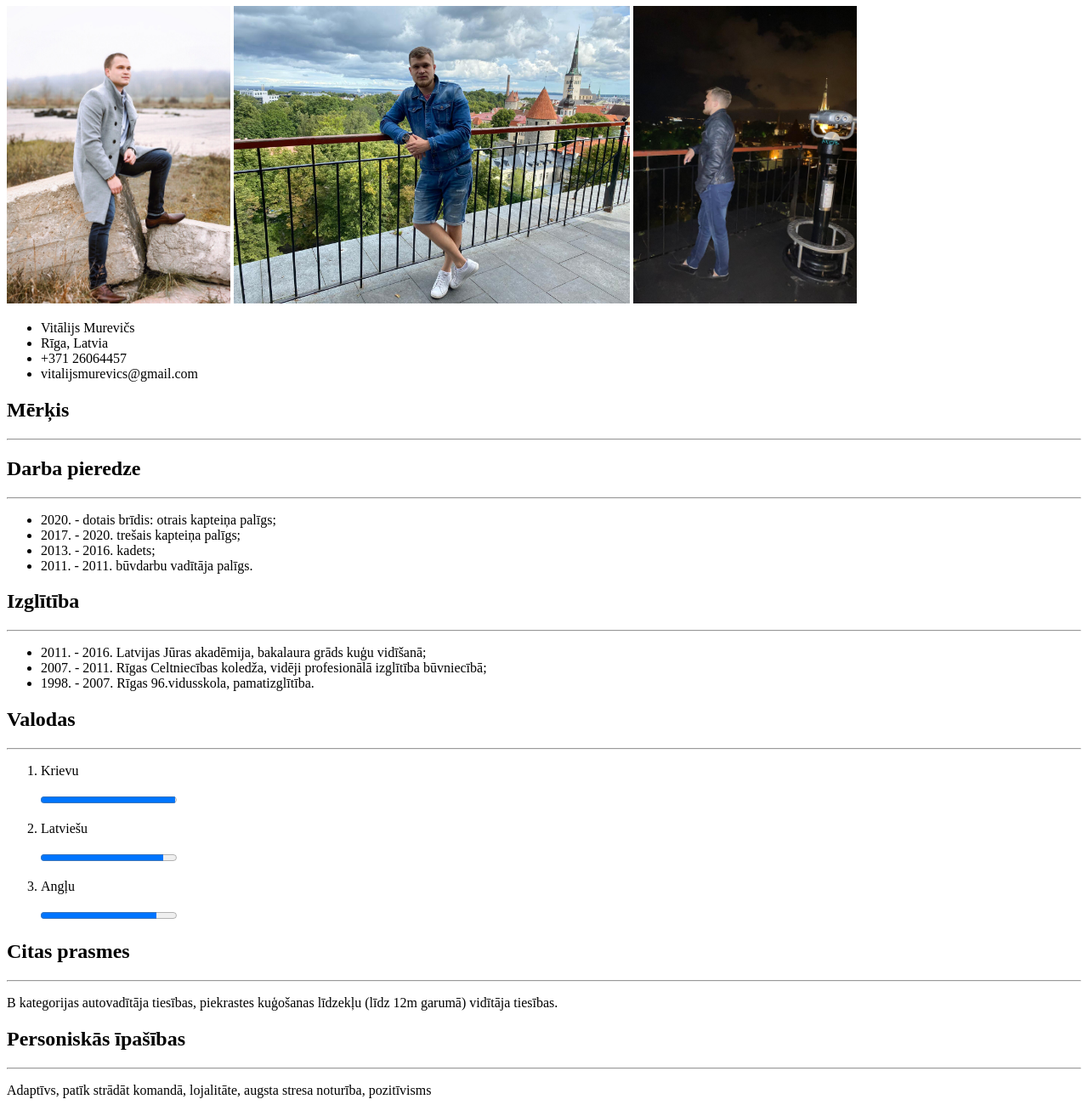
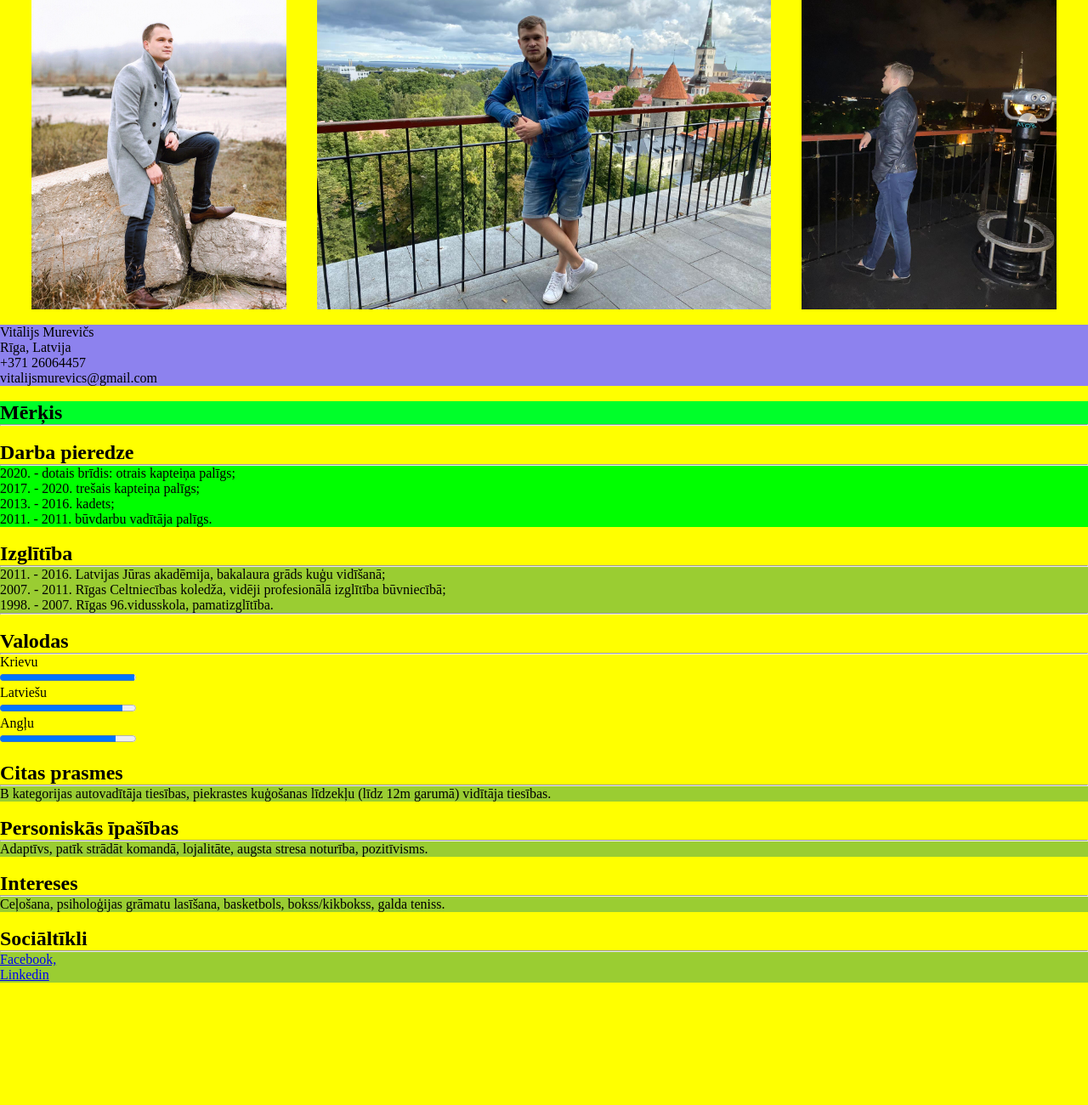
Before and after one commit to VitalyM-code/CV, a plain HTML site: page index.html in a window 1280 px wide. Shown: the part 73-1373 px from the top of the page at 85% size. After the commit the page ends 1247 px from the top, so only its background shows below. Drawn offline with Linux system fonts and the light colour scheme.

Commit message:
test2
test

```diff
--- a/index.html
+++ b/index.html
@@ -4,27 +4,31 @@
     <meta charset="UTF-8">
     <meta http-equiv="X-UA-Compatible" content="IE=edge">
     <meta name="viewport" content="width=device-width, initial-scale=1.0">
+    <link rel="stylesheet" href="style.css">
     <title>Curriculum Vitae</title>
 </head>
     <body>
         <h1>Curriculum Vitae</h1>
             <div class="photos">
-                <img src="img/cv1.jpeg"height="350">
-                <img src="img/cv2.JPG" height="350">
-                <img src="img/cv3.JPG" height="350">
+                <img src="img/cv1.jpeg">
+                <img src="img/cv2.JPG">
+                <img src="img/cv3.JPG">
             </div>
+            <br>
             <div class="info">
                 <ul>
                     <li>Vitālijs Murevičs</li>
-                    <li>Rīga, Latvia</li>
+                    <li>Rīga, Latvija</li>
                     <li>+371 26064457</li>
                     <li>vitalijsmurevics@gmail.com</li>
                 </ul>
             </div>
+            <br>
             <div class="merkis">
                 <h2>Mērķis</h2>
                 <hr>
             </div>
+            <br>
             <div class="darbs">
                 <h2>Darba pieredze</h2>
                 <hr>
@@ -35,6 +39,7 @@
                         <li>2011. - 2011. būvdarbu vadītāja palīgs.</li>
                     </ul>
             </div>
+            <br>
             <div class="izglitiba">
                 <h2>Izglītība</h2>
                 <hr>
@@ -43,7 +48,9 @@
                         <li>2007. - 2011.    Rīgas Celtniecības koledža, vidēji profesionālā izglītība būvniecībā;</li>
                         <li>1998. - 2007.    Rīgas 96.vidusskola, pamatizglītība.</li>
                     </ul>
+                <hr>
             </div>
+            <br>
             <div class="valodas">
                 <h2>Valodas</h2>
                 <hr>
@@ -53,27 +60,33 @@
                         <li><p>Angļu</p><progress max="100" value="85"></progress></li>
                     </ol>
             </div>
+            <br>
             <div class="citas">
                 <h2>Citas prasmes</h2>
                 <hr>
                     <p>B kategorijas autovadītāja tiesības, piekrastes kuģošanas līdzekļu (līdz 12m garumā) vidītāja tiesības.</p>
             </div>
+            <br>
             <div class="ipasibas">
                 <h2>Personiskās īpašības</h2>
                 <hr>
-                <p>Adaptīvs, patīk strādāt komandā, lojalitāte, augsta stresa noturība, pozitīvisms </p>
+                <p>Adaptīvs, patīk strādāt komandā, lojalitāte, augsta stresa noturība, pozitīvisms. </p>
             </div>
+            <br>
             <div class="intereses">
                 <h2>Intereses</h2>
                 <hr>
                 <p>Ceļošana, psiholoģijas grāmatu lasīšana, basketbols, bokss/kikbokss, galda teniss.</p>
             </div>
+            <br>
             <div class="tikli">
                 <h2>Sociāltīkli</h2>
                 <hr>
-                <a href="https://www.facebook.com/profile.php?id=100001223124365">Facebook,</a>
-                <br>
-                <a href="https://www.linkedin.com/in/vitalijs-murevics-178214174/">Linkedin</a>
+                <ul>
+                    <li><a href="https://www.facebook.com/profile.php?id=100001223124365">Facebook,</a></li>
+                    <li><a href="https://www.linkedin.com/in/vitalijs-murevics-178214174/">Linkedin</a></li>
+                </ul>
             </div>
+            <br>
     </body>
 </html>
--- a/style.css
+++ b/style.css
@@ -1,20 +1,86 @@
+* {
+    margin: 0;
+    padding: 0;
+    box-sizing: border-box;
+}
+
 body {
-    background-color: white;
-
+    background-color: yellow;
 }
 
 h1 {
     text-align: center;
 }
 
-div .photos {
+ .photos {
+    background-color: yellow;
+    width: 100vw;
+    height: 400px;
     display: flex;
     justify-content: space-evenly;
+ }
+
+ .info {
+    background-color: rgb(141, 130, 238);
+    width: 100vw;
+
+ }
+
+
+.merkis {
+    background-color: rgb(0, 255, 42);
+    width: 100vw;
+
+
+
+    align-items: center;
 }
 
-.kreisa {
-    background-color: white;
-    height: 150px;
+.darbs ul {
+    background-color: lime;
+    width: 100vw;
+
+
+
+
+}
+
+.izglitiba ul {
+    background-color: yellowgreen;
+    width: 100vw;
+
+
+}
+
+.citas p {
+    background-color: yellowgreen;
+    width: 100vw;
+
+
+
+}
+
+.ipasibas p {
+    background-color: yellowgreen;
+    width: 100vw;
+
+
     align-items: center;
-    padding: 2%;
 }
+
+.intereses p {
+    background-color: yellowgreen;
+    width: 100vw;
+
+
+    align-items: center;
+}
+
+.tikli ul {
+    background-color: yellowgreen;
+    width: 100vw;
+
+
+
+
+}
```
